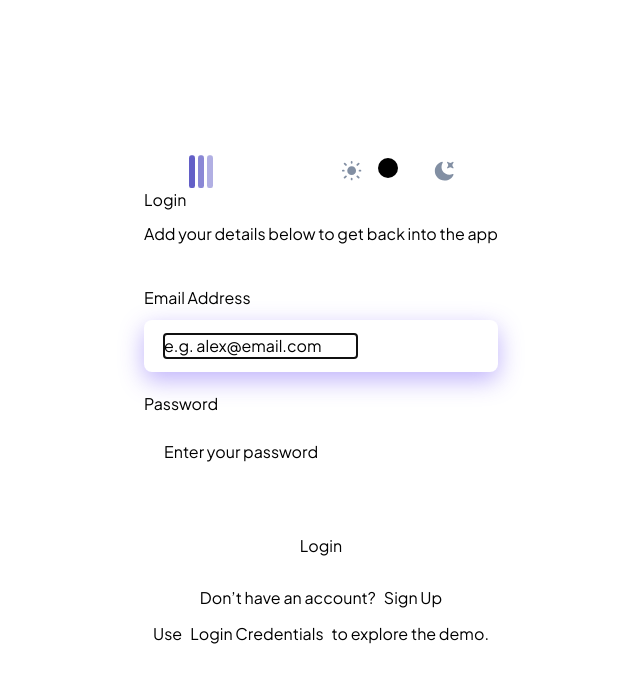
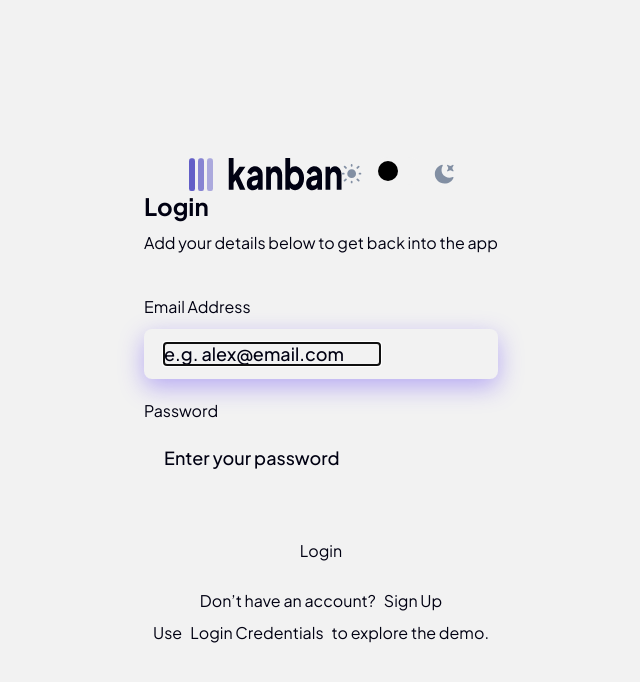
Before and after one commit to barriedirk/frontend-mentor-exercise-41-kanban-task-management-web-app, a Next.js app in the folder frontend/: page /signin in a window 1280 px wide. Shown: the top 682 px of the page, without its empty margins (319-959 px from the left). Built offline with nearby package versions, Linux system fonts and the light colour scheme.

Commit message:
improve ThemeProvider removing if/else

```diff
--- a/frontend/src/app/ThemeProvider.tsx
+++ b/frontend/src/app/ThemeProvider.tsx
@@ -2,6 +2,7 @@
 
 import { useEffect } from "react";
 import { useThemeStore } from "@/store/useThemeStore";
+import { getThemeVariables } from "@/lib/getThemeVariables";
 
 export function ThemeProvider({ children }: { children: React.ReactNode }) {
   const theme = useThemeStore((s) => s.theme);
@@ -9,16 +10,15 @@ export function ThemeProvider({ children }: { children: React.ReactNode }) {
   useEffect(() => {
     if (typeof document === "undefined") return;
 
+    const root = document.documentElement;
+    const variables = getThemeVariables()[theme];
+
+    Object.entries(variables).forEach(([key, value]) => {
+      root.style.setProperty(key, value);
+    });
+
     document.documentElement.classList.remove("light", "dark");
     document.documentElement.classList.add(theme);
-
-    if (theme === "light") {
-      document.documentElement.style.setProperty("--background", "#fff");
-      document.documentElement.style.setProperty("--foreground", "#000");
-    } else {
-      document.documentElement.style.setProperty("--background", "#20212c");
-      document.documentElement.style.setProperty("--foreground", "#fff");
-    }
   }, [theme]);
 
   return <>{children}</>;
--- a/frontend/src/app/globals.css
+++ b/frontend/src/app/globals.css
@@ -1,9 +1,9 @@
-@import '../styles/reset.css';
-@import '../styles/variables.css';
-@import '../styles/typography.css';
-@import '../styles/form.css';
-@import '../styles/button.css';
-@import '../styles/checkbox-toggle.css';
+@import "../styles/reset.css";
+@import "../styles/variables.css";
+@import "../styles/typography.css";
+@import "../styles/form.css";
+@import "../styles/button.css";
+@import "../styles/checkbox-toggle.css";
 
 @import "tailwindcss";
 @import "tw-animate-css";
@@ -16,6 +16,7 @@
   --font-sans: var(--font-geist-sans);
   --font-mono: var(--font-geist-mono);
 
+  --color-very-dark-gray: var(--color-very-dark-gray);
   --color-very-dark-grey-dark-bg: var(--color-very-dark-grey-dark-bg);
   --color-dark-grey: var(--color-dark-grey);
   --color-white: var(--color-white);
@@ -28,12 +29,20 @@
   --color-lines-light: var(--color-lines-light);
   --color-red-hover: var(--color-red-hover);
   --color-main-purple-hover: var(--color-main-purple-hover);
+  --color-very-light-gray: var(--color-very-light-gray);
 }
 
 @media (prefers-color-scheme: dark) {
   :root {
-    --background: #20212c;
-    --foreground: #ffffff;
+    --background: var(--color-dark-grey);
+    --foreground: var(--color-white);
+  }
+}
+
+@media (prefers-color-scheme: light) {
+  :root {
+    --background: var(--color-very-light-gray);
+    --foreground: var(--color-black);
   }
 }
 
@@ -41,4 +50,6 @@ body {
   background: var(--background);
   color: var(--foreground);
   font-family: var(--font-plus-jakarta-sans), sans-serif;
+
+  transition: background 0.3s ease, color 0.3s ease;
 }
--- a/frontend/src/components/kanban/Logo.tsx
+++ b/frontend/src/components/kanban/Logo.tsx
@@ -1,7 +1,11 @@
 "use client";
 
+import { useThemeStore } from "@/store/useThemeStore";
 import Image from "next/image";
 
 export default function Logo() {
-  return <Image src="/logo-light.svg" alt="Kanban" width={153} height={26} />;
+  const theme = useThemeStore((s) => s.theme);
+  const logoPath = theme === "dark" ? "/logo-light.svg" : "/logo-dark.svg";
+
+  return <Image src={logoPath} alt="Kanban" width={153} height={26} priority />;
 }
--- /dev/null
+++ b/frontend/src/lib/getThemeVariables.ts
@@ -0,0 +1,26 @@
+// note: getComputedStyle() => https://developer.mozilla.org/en-US/docs/Web/API/Window/getComputedStyle
+
+export function getThemeVariables(): Record<string, Record<string, string>> {
+  if (typeof document === "undefined") return {};
+
+  const root = document.documentElement;
+
+  return {
+    light: {
+      "--background": getComputedStyle(root)
+        .getPropertyValue("--color-very-light-gray")
+        .trim(),
+      "--foreground": getComputedStyle(root)
+        .getPropertyValue("--color-black")
+        .trim(),
+    },
+    dark: {
+      "--background": getComputedStyle(root)
+        .getPropertyValue("--color-dark-grey")
+        .trim(),
+      "--foreground": getComputedStyle(root)
+        .getPropertyValue("--color-white")
+        .trim(),
+    },
+  };
+}
--- a/frontend/src/styles/typography.css
+++ b/frontend/src/styles/typography.css
@@ -1,47 +1,106 @@
+/* Headings */
+.text-heading-xl {
+  font-family: var(--font-plus-jakarta-sans), sans-serif;
+  font-weight: 700;
+  font-size: 1.5rem; /* 24px / 16 */
+  line-height: 1.89rem; /* 30.24px / 16 */
+  letter-spacing: 0;
+}
+
+.text-heading-l {
+  font-family: var(--font-plus-jakarta-sans), sans-serif;
+  font-weight: 700;
+  font-size: 1.125rem; /* 18px / 16 */
+  line-height: 1.4175rem; /* 22.68px / 16 */
+  letter-spacing: 0;
+}
+
 .text-heading-m {
   font-family: var(--font-plus-jakarta-sans), sans-serif;
   font-weight: 700;
-  font-size: 15px;
-  line-height: 18.899999618530273px;
-  letter-spacing: 0px;
+  font-size: 0.9375rem; /* 15px / 16 */
+  line-height: 1.18125rem; /* 18.9px / 16 */
+  letter-spacing: 0;
+}
+
+.text-heading-s {
+  font-family: var(--font-plus-jakarta-sans), sans-serif;
+  font-weight: 700;
+  font-size: 0.75rem; /* 12px / 16 */
+  line-height: 0.944999992rem; /* 15.12px / 16 */
+  letter-spacing: 0.15rem; /* 2.4px / 16 */
+}
+
+/* Body */
+.text-body-l {
+  font-family: var(--font-plus-jakarta-sans), sans-serif;
+  font-weight: 500;
+  font-size: 0.8125rem; /* 13px / 16 */
+  line-height: 1.4375rem; /* 23px / 16 */
+  letter-spacing: 0;
 }
 
 .text-body-m {
   font-family: var(--font-plus-jakarta-sans), sans-serif;
   font-weight: 700;
-  font-size: 12px;
-  line-height: 15.119999885559082px;
-  letter-spacing: 0px;
+  font-size: 0.75rem; /* 12px / 16 */
+  line-height: 0.944999992rem; /* 15.12px / 16 */
+  letter-spacing: 0;
 }
 
-.text-heading-s {
+.text-body-s {
+  font-family: var(--font-plus-jakarta-sans), sans-serif;
+  font-weight: 400;
+  font-size: 0.6875rem; /* 11px / 16 */
+  line-height: 0.875rem; /* 14px / 16 */
+  letter-spacing: 0;
+}
+
+/* Preset text styles (example Figma presets) */
+.text-preset-1 {
   font-family: var(--font-plus-jakarta-sans), sans-serif;
   font-weight: 700;
-  font-size: 12px;
-  line-height: 15.119999885559082px;
-  letter-spacing: 2.4000000953674316px;
+  font-size: 2rem; /* 32px / 16 */
+  line-height: 2.5rem; /* 40px / 16 */
+  letter-spacing: 0;
 }
 
-.text-heading-xl {
+.text-preset-2 {
   font-family: var(--font-plus-jakarta-sans), sans-serif;
   font-weight: 700;
-  font-size: 24px;
-  line-height: 30.239999771118164px;
-  letter-spacing: 0px;
+  font-size: 1.5rem; /* 24px / 16 */
+  line-height: 1.875rem; /* 30px / 16 */
+  letter-spacing: 0;
 }
 
-.text-heading-l {
+.text-preset-3 {
   font-family: var(--font-plus-jakarta-sans), sans-serif;
-  font-weight: 700;
-  font-size: 18px;
-  line-height: 22.68000030517578px;
-  letter-spacing: 0px;
+  font-weight: 500;
+  font-size: 1.125rem; /* 18px / 16 */
+  line-height: 1.375rem; /* 22px / 16 */
+  letter-spacing: 0;
 }
 
-.text-body-l {
+.text-preset-4 {
   font-family: var(--font-plus-jakarta-sans), sans-serif;
-  font-weight: 500;
-  font-size: 13px;
-  line-height: 23px;
-  letter-spacing: 0px;
+  font-weight: 400;
+  font-size: 1rem; /* 16px / 16 */
+  line-height: 1.25rem; /* 20px / 16 */
+  letter-spacing: 0;
 }
+
+.text-preset-5 {
+  font-family: var(--font-plus-jakarta-sans), sans-serif;
+  font-weight: 400;
+  font-size: 0.875rem; /* 14px / 16 */
+  line-height: 1.125rem; /* 18px / 16 */
+  letter-spacing: 0;
+}
+
+.text-preset-6 {
+  font-family: var(--font-plus-jakarta-sans), sans-serif;
+  font-weight: 400;
+  font-size: 0.75rem; /* 12px / 16 */
+  line-height: 0.875rem; /* 14px / 16 */
+  letter-spacing: 0;
+}
--- a/frontend/src/styles/variables.css
+++ b/frontend/src/styles/variables.css
@@ -1,6 +1,5 @@
 :root {
-  --background: #ffffff;
-  --foreground: #171717;
+  --color-very-dark-gray: #171717;
   --color-very-dark-grey-dark-bg: #20212c;
   --color-dark-grey: #2b2c37;
   --color-white: #ffffff;
@@ -13,4 +12,9 @@
   --color-lines-light: #e4ebfa;
   --color-red-hover: #ff9898;
   --color-main-purple-hover: #a8a4ff;
+  --color-very-light-gray: #f2f2f2;
+  --c: #979797;
+
+  --foreground: var(--color-very-dark-gray);
+  --background: var(--color-very-light-gray);
 }
```
